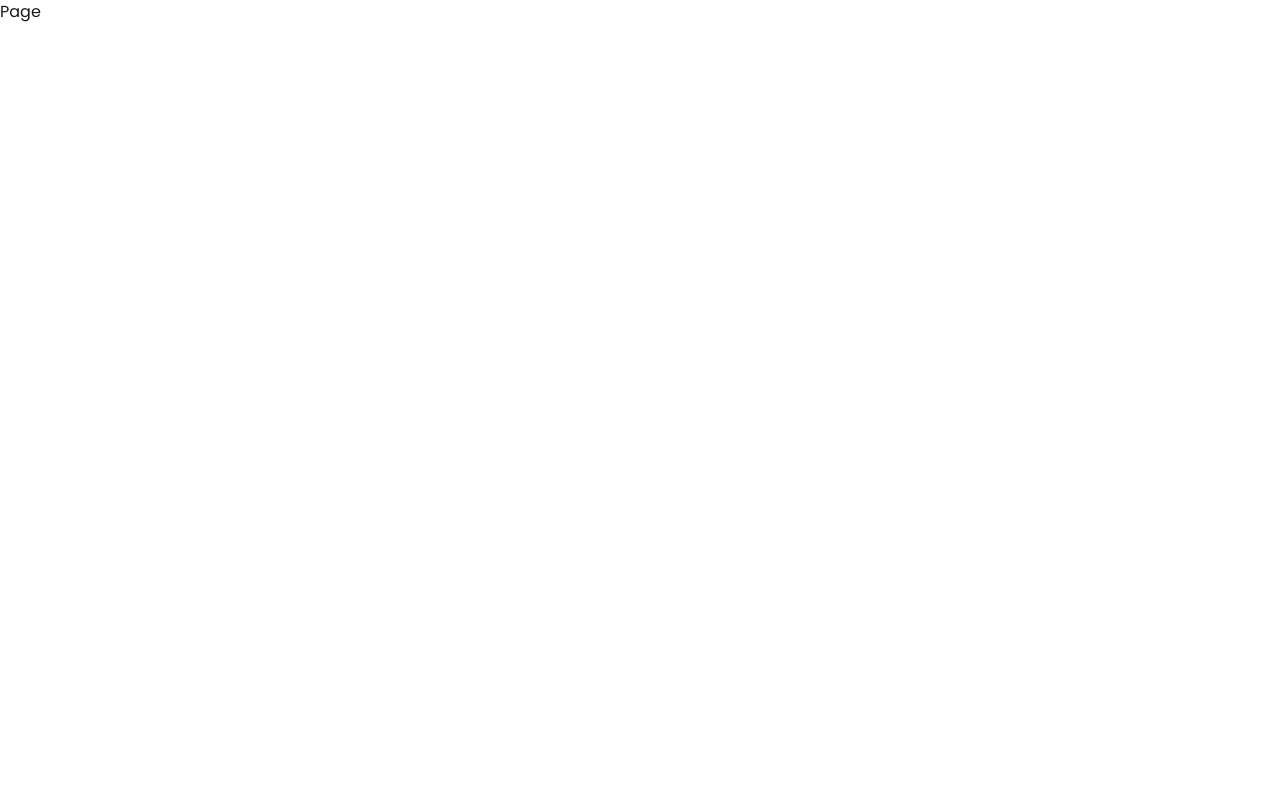
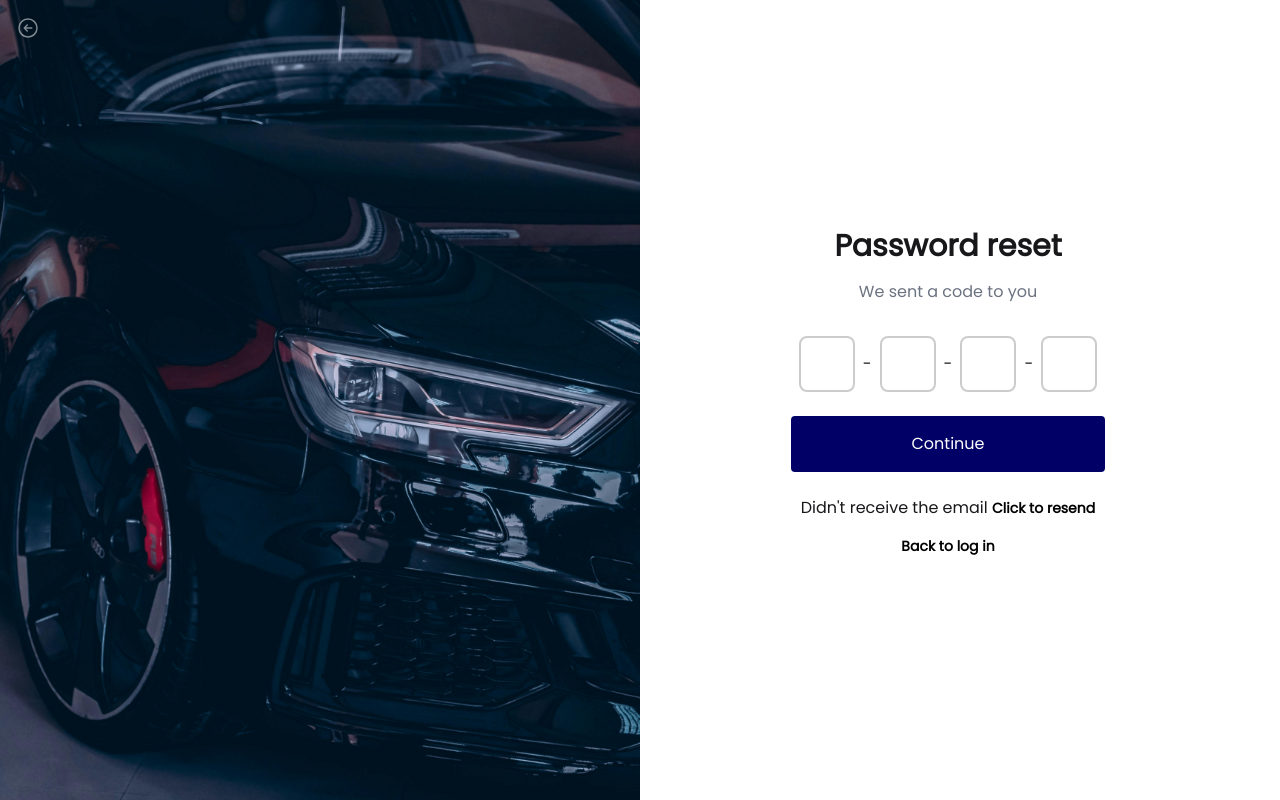
Before and after one commit to NIMIAA/run-go-frontend, a Next.js app: page /authentication/confirm-otp in a window 1280 px wide. Built offline with nearby package versions, Linux system fonts and the light colour scheme.

Commit message:
viewport issues, authentication pages

```diff
--- a/app/authentication/confirm-otp/page.tsx
+++ b/app/authentication/confirm-otp/page.tsx
@@ -1,7 +1,71 @@
-import React from 'react'
+"use client";
+import Link from "next/link";
+import { useState } from 'react';
+import OtpInput from 'react-otp-input';
 
-export default function Page() {
-  return (
-    <div>Page</div>
-  )
-}
+import { ArrowLeftCircleIcon } from "@heroicons/react/24/outline";
+export default function ConfirmOtp() {
+  const [otp, setOtp] = useState('');
+
+    return (
+      <div className="xl:flex">
+        <div className=" w-1/2 ">
+          <div className="xl:bg-black/30 w-1/2 xl:bg-[url(/images/background/passwordreset.jpg)] bg-cover bg-center bg-no-repeat bg-opacity-25 absolute inset-0"></div>
+        </div>
+
+        <div className="h-screen flex justify-center items-center  mx-6 xl:w-1/2">
+        <Link href="/">
+        <ArrowLeftCircleIcon className="absolute text-gray-400 top-4 left-4 size-6 xl:text-white/50 cursor-pointer" />
+        </Link>
+        <div>
+          <div className="text-center">
+            <p className="text-3xl font-semibold mb-4">Password reset</p>
+            <p className="text-md text-gray-500 mb-8">We sent a code to you</p>
+
+            <div className="">
+            <OtpInput
+
+      value={otp}
+      onChange={setOtp}
+      numInputs={4}
+      renderSeparator={<span>-</span>}
+      renderInput={(props) => <input {...props} />}
+      containerStyle="mb-4"
+      inputStyle={{width: '3.5rem',
+        height: '3.5rem',
+        fontSize: '1.25rem',
+        borderRadius: '0.5rem',
+        border: '2px solid #ccc',
+        textAlign: 'center',
+        margin: '0 0.5rem',
+      }}
+
+    />
+            </div>
+
+          <Link href="set-new-password">
+          <button className="bg-foreground hover:bg-indigo-900 text-background text-md my-2 p-4 rounded w-full cursor-pointer transition-transform duration-200 ease-in hover:scale-105">
+              Continue
+            </button>
+          </Link>
+            <div className="my-4">
+                <Link href="login">
+              <p>
+                Didn&apos;t receive the email{" "} <span className="font-bold text-sm text-black hover:text-foreground">Click to resend</span>
+
+              </p>
+                </Link>
+            </div>
+            <div className="my-4">
+                <Link href="login">
+              <p className="font-bold text-sm text-black hover:text-foreground">
+                Back to log in{" "}
+              </p>
+                </Link>
+            </div>
+          </div>
+        </div>
+        </div>
+      </div>
+    );
+  }
--- a/app/authentication/recorver-account/page.tsx
+++ b/app/authentication/recorver-account/page.tsx
@@ -1,7 +1,46 @@
-import React from 'react'
+import Link from "next/link";
 
-export default function Page() {
-  return (
-    <div>Page</div>
-  )
-}
+import { ArrowLeftCircleIcon } from "@heroicons/react/24/outline";
+export default function SignupPage() {
+    return (
+      <div className="xl:flex">
+        <div className=" w-1/2 ">
+          <div className="xl:bg-black/30 w-1/2 xl:bg-[url(/images/background/passwordreset.jpg)] bg-cover bg-center bg-no-repeat bg-opacity-25 absolute inset-0"></div>
+        </div>
+
+        <div className="h-screen flex justify-center items-center  mx-6 xl:w-1/2">
+        <Link href="/">
+        <ArrowLeftCircleIcon className="absolute text-gray-400 top-4 left-4 size-6 xl:text-white/50 cursor-pointer" />
+        </Link>
+        <div>
+          <div className="text-center">
+            <p className="text-3xl font-semibold mb-4">Forgot password?</p>
+            <p className="text-md text-gray-500 mb-8">No worries, we'll send you reset instructions</p>
+
+            <div className="flex flex-col items-center justify-center my-4">
+          <div className="w-full text-left text-sm font-semibold mb-2">Email</div>
+          <input
+              type="email"
+              placeholder="Enter your email address"
+              className="p-4 rounded w-full border-2 border-gray-300 focus:outline-foreground"
+            />
+          </div>
+          <Link href="confirm-otp">
+          <button className="bg-foreground hover:bg-indigo-900 text-background text-md my-2 p-4 rounded w-full cursor-pointer transition-transform duration-200 ease-in hover:scale-105">
+              Reset Password
+            </button>
+          </Link>
+
+            <div className="my-4">
+                <Link href="login">
+              <p className="font-bold text-sm text-black hover:text-foreground">
+                Back to log in{" "}
+              </p>
+                </Link>
+            </div>
+          </div>
+        </div>
+        </div>
+      </div>
+    );
+  }
--- a/app/authentication/set-new-password/page.tsx
+++ b/app/authentication/set-new-password/page.tsx
@@ -1,7 +1,51 @@
-import React from 'react'
+import Link from "next/link";
 
-export default function Page() {
-  return (
-    <div>Page</div>
-  )
-}
+import { ArrowLeftCircleIcon } from "@heroicons/react/24/outline";
+export default function SignupPage() {
+    return (
+      <div className="xl:flex">
+        <div className=" w-1/2 ">
+          <div className="xl:bg-black/30 w-1/2 xl:bg-[url(/images/background/passwordreset.jpg)] bg-cover bg-center bg-no-repeat bg-opacity-25 absolute inset-0"></div>
+        </div>
+
+        <div className="h-screen flex justify-center items-center  mx-6 xl:w-1/2">
+        <Link href="/">
+        <ArrowLeftCircleIcon className="absolute text-gray-400 top-4 left-4 size-6 xl:text-white/50 cursor-pointer" />
+        </Link>
+        <div>
+          <div className="text-center">
+            <p className="text-3xl font-semibold mb-4">Set new password</p>
+            <p className="text-md text-gray-500 mb-8">Must be at least 8 characters</p>
+
+            <div className="flex flex-col items-center justify-center my-4">
+          <div className="w-full text-left text-sm font-semibold mb-2">Password</div>
+          <input
+              type="password"
+              placeholder="********"
+              className="p-4 rounded w-full border-2 border-gray-300 focus:outline-foreground"
+            />
+          </div>
+            <div className="flex flex-col items-center justify-center my-4">
+          <div className="w-full text-left text-sm font-semibold mb-2">Confirm password</div>
+          <input
+              type="password"
+              placeholder="********"
+              className="p-4 rounded w-full border-2 border-gray-300 focus:outline-foreground"
+            />
+          </div>
+            <button className="bg-foreground hover:bg-indigo-900 text-background text-md my-2 p-4 rounded w-full cursor-pointer transition-transform duration-200 ease-in hover:scale-105">
+              Reset Password
+            </button>
+            <div className="my-4">
+                <Link href="login">
+              <p className="font-bold text-sm text-black hover:text-foreground">
+                Back to log in{" "}
+              </p>
+                </Link>
+            </div>
+          </div>
+        </div>
+        </div>
+      </div>
+    );
+  }
--- a/app/components/nav/index.tsx
+++ b/app/components/nav/index.tsx
@@ -8,13 +8,13 @@ import AppLogo from "../app/logo";
 export default function Navbar() {
   const [isOpen, setIsOpen] = useState(false);
   return (
-    <nav className="bg-transparent text-background px-8 md:px-16 py-4 flex justify-between items-center">
+    <nav className="bg-transparent text-background px-8 lg:px-16 py-4 flex justify-between items-center">
       <div className="">
         <Link href="/">
           <AppLogo />
         </Link>
       </div>
-      <div className="hidden md:block">
+      <div className="hidden lg:block">
         {routes.map((route) => (
           <Link
             href={route.path}
@@ -27,7 +27,7 @@ export default function Navbar() {
         ))}
       </div>
 
-      <div className="hidden font-medium md:block">
+      <div className="hidden font-medium lg:block">
         <Link
           href="login"
           className="px-4 py-2 mr-4 hover:bg-hover-gold rounded-sm transition-all duration-75"
@@ -42,7 +42,7 @@ export default function Navbar() {
         </Link>
       </div>
 
-      <div className="md:hidden">
+      <div className="lg:hidden">
         <button
           onClick={() => setIsOpen(!isOpen)}
           className="focus:outline-none"
@@ -55,7 +55,7 @@ export default function Navbar() {
         </button>
       </div>
       {isOpen && (
-        <ul className="md:hidden bg-foreground py-4 space-y-4 w-3/4 h-[100vh] absolute top-0 left-0 flex justify-left items-start">
+        <ul className="lg:hidden bg-foreground py-4 space-y-4 w-3/4 h-[100vh] absolute top-0 left-0 flex justify-left items-start">
           <div className="px-8 w-full">
             <Link href="/">
               <AppLogo />
--- a/app/login/page.tsx
+++ b/app/login/page.tsx
@@ -4,13 +4,13 @@ import { ArrowLeftCircleIcon } from "@heroicons/react/24/outline";
 export default function Login() {
     return (
       <div>
-      <div className="md:flex">
+      <div className="xl:flex">
         <div className=" w-1/2">
-          <div className="md:bg-black/50 bg-blend-multiply md:bg-[url(/images/background/bg-4.jpg)] w-1/2  bg-cover bg-center bg-no-repeat bg-opacity-25 absolute inset-0"></div>
+          <div className="xl:bg-black/50 bg-blend-multiply xl:bg-[url(/images/background/bg-4.jpg)] w-1/2  bg-cover bg-center bg-no-repeat bg-opacity-25 absolute inset-0"></div>
         </div>
-        <div className="h-screen flex justify-center items-center mx-6 md:w-1/2">
+        <div className="h-screen flex justify-center items-center mx-6 xl:w-1/2">
         <Link href="/">
-        <ArrowLeftCircleIcon className="absolute text-gray-400 top-4 left-4 size-6 md:text-white/50 cursor-pointer" />
+        <ArrowLeftCircleIcon className="absolute text-gray-400 top-4 left-4 size-6 xl:text-white/50 cursor-pointer" />
         </Link>
           <div>
           <div className="text-center">
@@ -33,7 +33,10 @@ export default function Login() {
               placeholder="********"
               className="p-4 rounded w-full border-2 border-gray-300 focus:outline-foreground"
             />
-            <span className="text-right w-full text-sm mt-1 text-foreground">Forgot Password?</span>
+            <span  className="text-right w-full text-sm mt-1 text-foreground">
+            <Link href="/authentication/recorver-account">Forgot Password?</Link>
+            </span>
+
           </div>
             <button className="bg-foreground hover:bg-indigo-900 text-background text-md my-2 p-4 rounded w-full cursor-pointer transition-transform duration-200 ease-in hover:scale-105">
            Continue as a user
--- a/package.json
+++ b/package.json
@@ -15,7 +15,8 @@
     "lucide-react": "^0.483.0",
     "next": "15.1.5",
     "react": "^19.0.0",
-    "react-dom": "^19.0.0"
+    "react-dom": "^19.0.0",
+    "react-otp-input": "^3.1.1"
   },
   "devDependencies": {
     "@eslint/eslintrc": "^3",
```
Also changed, not shown: app/components/app/footer.tsx (+5 -5 lines), app/page.tsx (+11 -11 lines), app/signup/page.tsx (+6 -6 lines), public/images/background/passwordreset.jpg (renamed from public/images/background/bg-2.jpg), 1 other file (tests, documents, lock files or other folders).
